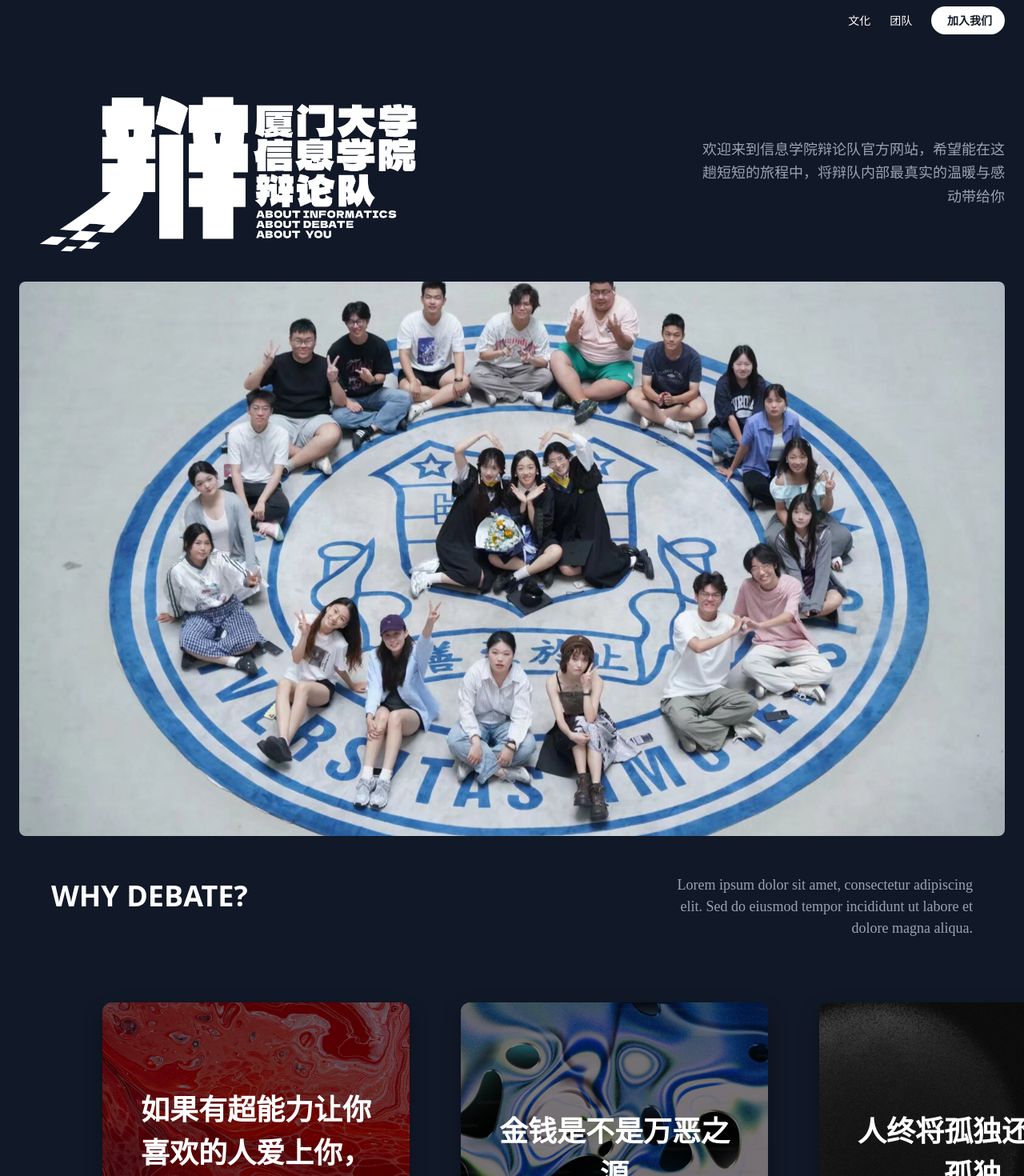
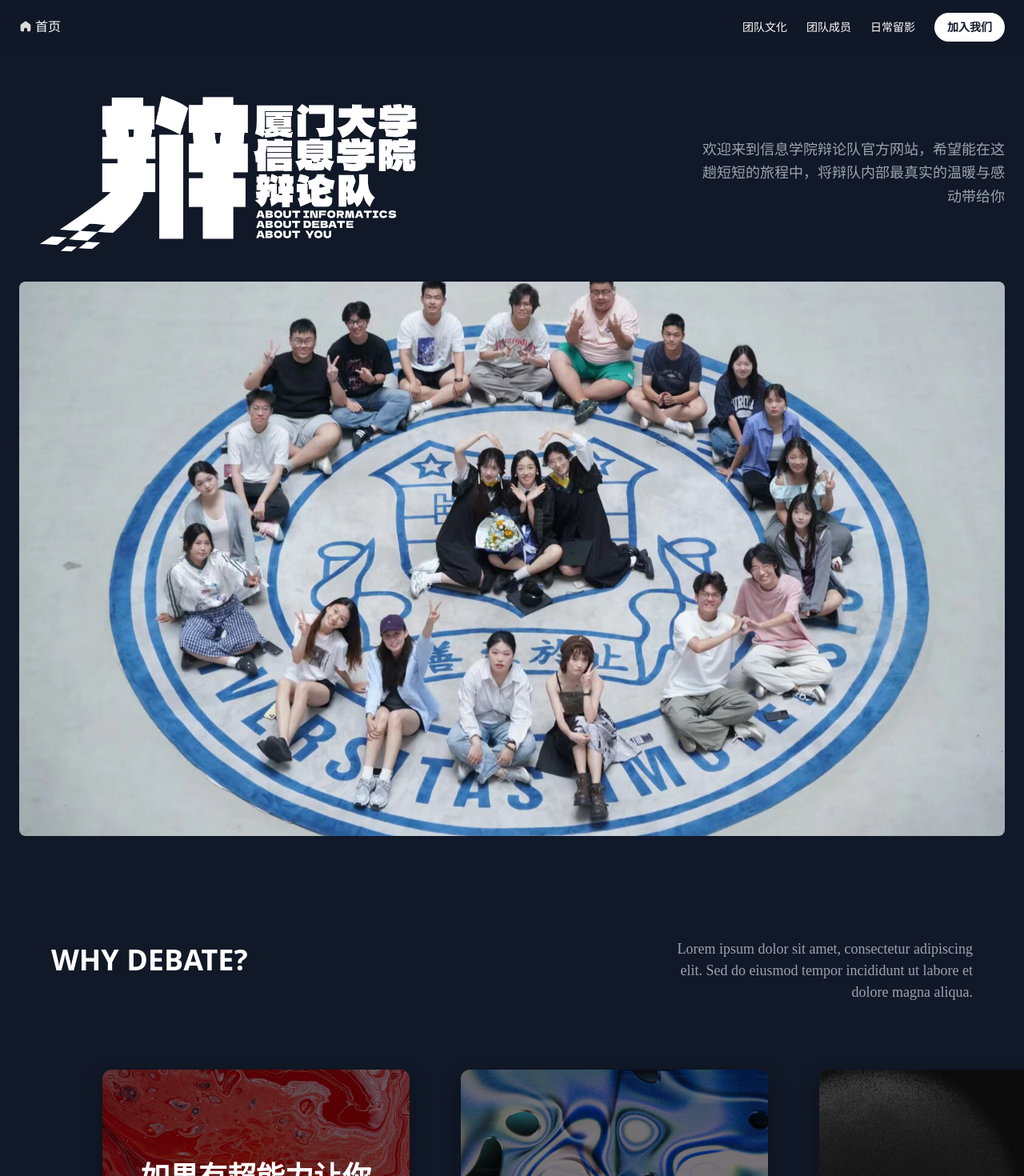
Before and after one commit to awsome-website-team/debater-website, a Vue app: page / in a window 1280 px wide. Shown: the top 1470 px of the page at 80% size. Built offline with nearby package versions, Linux system fonts and the light colour scheme.

Commit message:
导航栏添加透明底；导航栏锚点修复；照片墙网页新建

```diff
--- a/src/App.vue
+++ b/src/App.vue
@@ -2,15 +2,22 @@
   <div class="min-h-screen bg-gray-900 text-gray-100 font-sans">
     <!-- 1. Navigation Bar -->
     <header
-      class="fixed top-0 left-0 right-0 z-50 transition-colors duration-500"
+  class="fixed top-0 left-0 right-0 z-50 transition-colors duration-500 bg-gray-900" style="background-color: rgba(17, 24, 39, 0.7);"
       :class="{ 'text-gray-900': isDarkText, 'text-white': !isDarkText }"
     >
-      <nav class="px-6 py-4 flex justify-end items-center">
-        <div class="space-x-6 text-sm">
-          <router-link to="/#culture" class="hover:opacity-75 transition-opacity duration-300">文化</router-link>
-          <router-link to="/#team" class="hover:opacity-75 transition-opacity duration-300">团队</router-link>
+      <nav class="px-6 py-4 flex justify-between items-center">
+        <div>
+          <router-link to="/" class="hover:opacity-75 transition-opacity duration-300 inline-flex items-center">
+            <img src="@/assets/home.svg" alt="首页" class="h-4 w-4 mr-1" />
+            首页
+          </router-link>
+        </div>
+        <div class="space-x-6 text-sm flex items-center">
+          <router-link to="/#teamculture" class="hover:opacity-75 transition-opacity duration-300">团队文化</router-link>
+          <router-link to="/#teammembers" class="hover:opacity-75 transition-opacity duration-300">团队成员</router-link>
+          <router-link to="/daily-snapshot" class="hover:opacity-75 transition-opacity duration-300">日常留影</router-link>
           <router-link
-            to="/#join"
+            to="/#joinus"
             class="px-4 py-2 rounded-full transition-colors duration-300 font-semibold"
             :class="{
               'bg-gray-800 text-white hover:bg-gray-700': isDarkText,
--- a/src/components/DebateGallery.vue
+++ b/src/components/DebateGallery.vue
@@ -123,7 +123,7 @@ onMounted(() => {
 .sticky-container { position: sticky; top: 0; height: 100vh; overflow: hidden; display: flex; align-items: center; }
 
 /* --- Header Styles --- */
-.header-content { position: absolute; top: 0; left: 0; width: 100%; padding: 3rem 4rem; display: flex; justify-content: space-between; align-items: flex-start; z-index: 10; }
+.header-content { position: absolute; top: 0; left: 0; width: 100%; padding: 8rem 4rem 3rem 4rem; display: flex; justify-content: space-between; align-items: flex-start; z-index: 10; }
 .header-left { pointer-events: none; } /* Left side is not clickable */
 .header-right { pointer-events: all; } /* Right side IS clickable */
 
@@ -135,7 +135,7 @@ onMounted(() => {
 .sub-heading-link:hover .sub-heading { color: white; }
 
 /* --- Scrolling Content Styles --- */
-.scroll-content { display: flex; align-items: center; gap: 4rem; padding: 0 8rem; }
+.scroll-content { display: flex; align-items: center; gap: 4rem; padding: 12rem 8rem 1.5rem 8rem; }
 .card { position: relative; flex-shrink: 0; width: 24rem; height: 24rem; border-radius: 0.75rem; overflow: hidden; color: white; box-shadow: 0 10px 25px rgba(0,0,0,0.3); }
 .card-background { position: absolute; top: 0; left: 0; width: 100%; height: 100%; background-size: cover; background-position: center; transition: transform 0.6s ease; }
 .card:hover .card-background { transform: scale(1.05); }
--- a/src/components/JoinUs.vue
+++ b/src/components/JoinUs.vue
@@ -1,7 +1,7 @@
 <template>
   <section id="join" class="join-us-section">
     <div class="content-container">
-      <h2 class="main-title">JOIN US</h2>
+      <h2 class="main-title">加入我们</h2>
       <p class="quote">
         "I promise not to waste your time. I'm well aware that we all get way too many marketing emails. I'll only write when I actually have something new to share."
       </p>
--- a/src/components/TeamCulture.vue
+++ b/src/components/TeamCulture.vue
@@ -59,7 +59,7 @@ const chapters = [
     title: '第二章：赛场风云',
     description: '从校内赛到国际赛，每一次登台都是一次蜕变。我们享受思维碰撞的火花，也珍视团队协作的力量。',
     images: [
-      'https://placehold.co/800x600/6b7280/ffffff?text=Competition+1',
+      'https://placehold.co/800x600/374151/ffffff?text=Competition+1',
       'https://placehold.co/600x800/1f2937/ffffff?text=Competition+2',
       'https://placehold.co/900x600/4b5563/ffffff?text=Competition+3'
     ]
@@ -68,7 +68,7 @@ const chapters = [
     title: '第三章：生活点滴',
     description: '辩论之外，我们是会一起聚餐、出游、分享生活的朋友。这份情谊，是辩论带给我们最宝贵的财富之一。',
     images: [
-      'https://placehold.co/600x800/9ca3af/ffffff?text=Leisure+1',
+      'https://placehold.co/600x800/374151/ffffff?text=Leisure+1',
       'https://placehold.co/600x400/d1d5db/111827?text=Leisure+2',
       'https://placehold.co/600x900/4b5563/ffffff?text=Leisure+3'
     ]
@@ -126,7 +126,7 @@ onUnmounted(() => {
 </script>
 
 <style scoped>
-.team-culture-section { padding: 4rem 0; background-color: #f3f4f6; color: #111827; }
+.team-culture-section { padding: 4rem 0; background-color: #F3F4F6; color: #111827; }
 .grid-container { max-width: 1536px; margin: 0 auto; padding: 0 1rem; }
 
 /* --- Mobile-First Base Styles --- */
@@ -198,7 +198,7 @@ onUnmounted(() => {
   }
   .text-column {
     display: block;
-    grid-column: 1 / span 5;
+    grid-column: 1 / span 6;
     position: relative;
   }
   .text-content-wrapper {
@@ -208,10 +208,10 @@ onUnmounted(() => {
     display: flex;
     flex-direction: column;
     justify-content: center;
-    padding: 0 2rem;
+    padding: 0 4rem 0 6rem;
   }
   .gallery-column {
-    grid-column: 7 / span 6;
+    grid-column: 8 / span 5;
   }
   .gallery-content-wrapper {
     gap: 5rem;
@@ -228,8 +228,8 @@ onUnmounted(() => {
     font-size: 1.125rem;
   }
   .image-group {
-    gap: 2rem;
-    padding: 0 2.5%;
+    gap: 3.5rem;
+    padding: 0 6% 0 2.5%;
   }
   .image-placeholder {
     flex: 0 0 95%;
--- a/src/router/index.js
+++ b/src/router/index.js
@@ -1,6 +1,7 @@
 import { createRouter, createWebHistory } from 'vue-router';
 import Home from '@/views/Home.vue';
 import WhyWeDebate from '@/views/WhyWeDebate.vue';
+import DailySnapshot from '@/views/DailySnapshot.vue'
 
 const routes = [
   {
@@ -13,6 +14,11 @@ const routes = [
     name: 'WhyWeDebate',
     component: WhyWeDebate,
   },
+  {
+    path: '/daily-snapshot',
+    name: 'DailySnapshot',
+    component: DailySnapshot,
+  }
 ];
 
 const router = createRouter({
@@ -21,9 +27,14 @@ const router = createRouter({
   // This will scroll to the top on every route change
   scrollBehavior(to, from, savedPosition) {
     if (savedPosition) {
-      return savedPosition
+      return savedPosition;
+    } else if (to.hash) {
+      return {
+        el: to.hash,
+        behavior: 'smooth',
+      };
     } else {
-      return { top: 0 }
+      return { top: 0 };
     }
   },
 });
--- /dev/null
+++ b/src/views/DailySnapshot.vue
@@ -0,0 +1,6 @@
+<template>
+  <div>
+    <h1>照片墙</h1>
+    <!-- 这里可以展示图片列表 -->
+  </div>
+</template>
--- a/src/views/Home.vue
+++ b/src/views/Home.vue
@@ -28,13 +28,19 @@
     <DebateGallery />
 
     <!-- 4. Team Culture Section -->
-    <TeamCulture />
+    <section id="teamculture">
+      <TeamCulture />
+    </section>
 
     <!-- 5. Team Members Section -->
-    <TeamMembers />
+    <section id="teammembers">
+      <TeamMembers />
+    </section>
 
     <!-- 6. Join Us Section -->
-    <JoinUs />
+    <section id="joinus">
+      <JoinUs />
+    </section>
   </div>
 </template>
 
```
Also changed, not shown: src/assets/home.svg (added).
